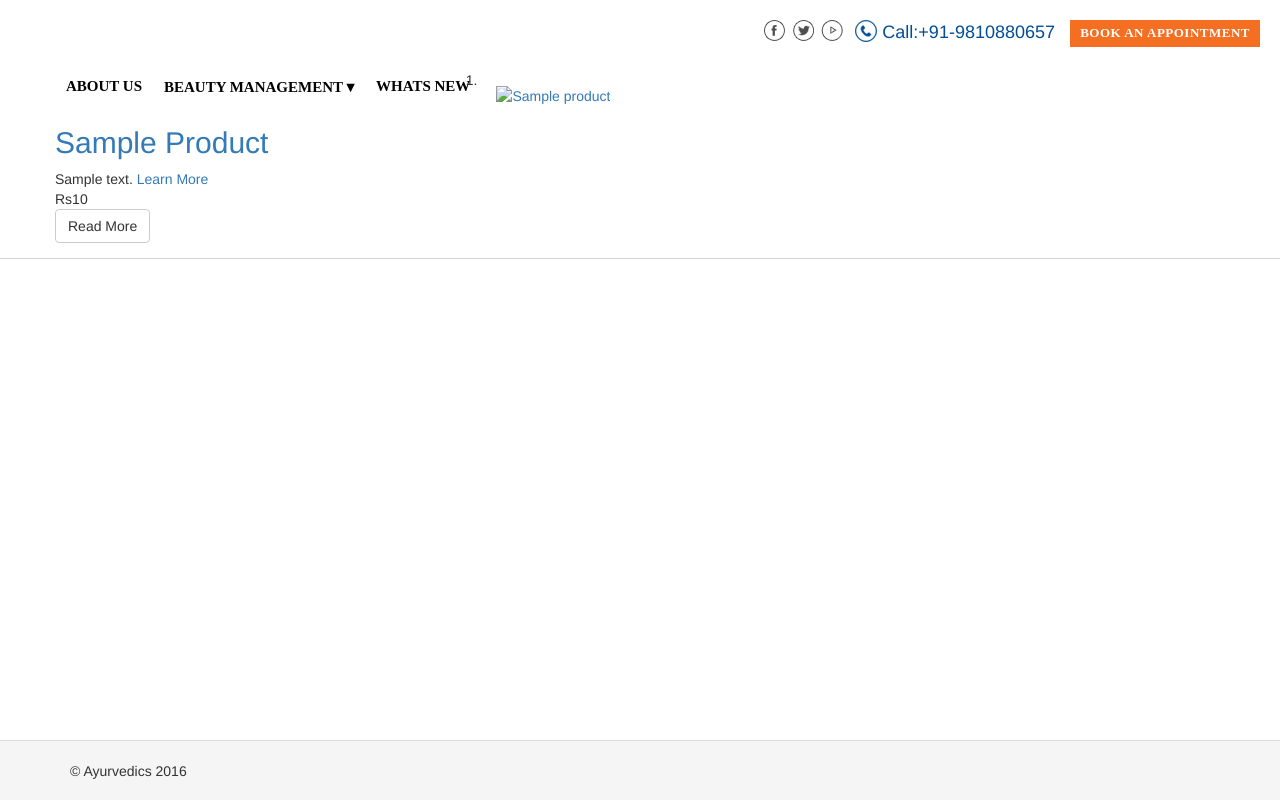
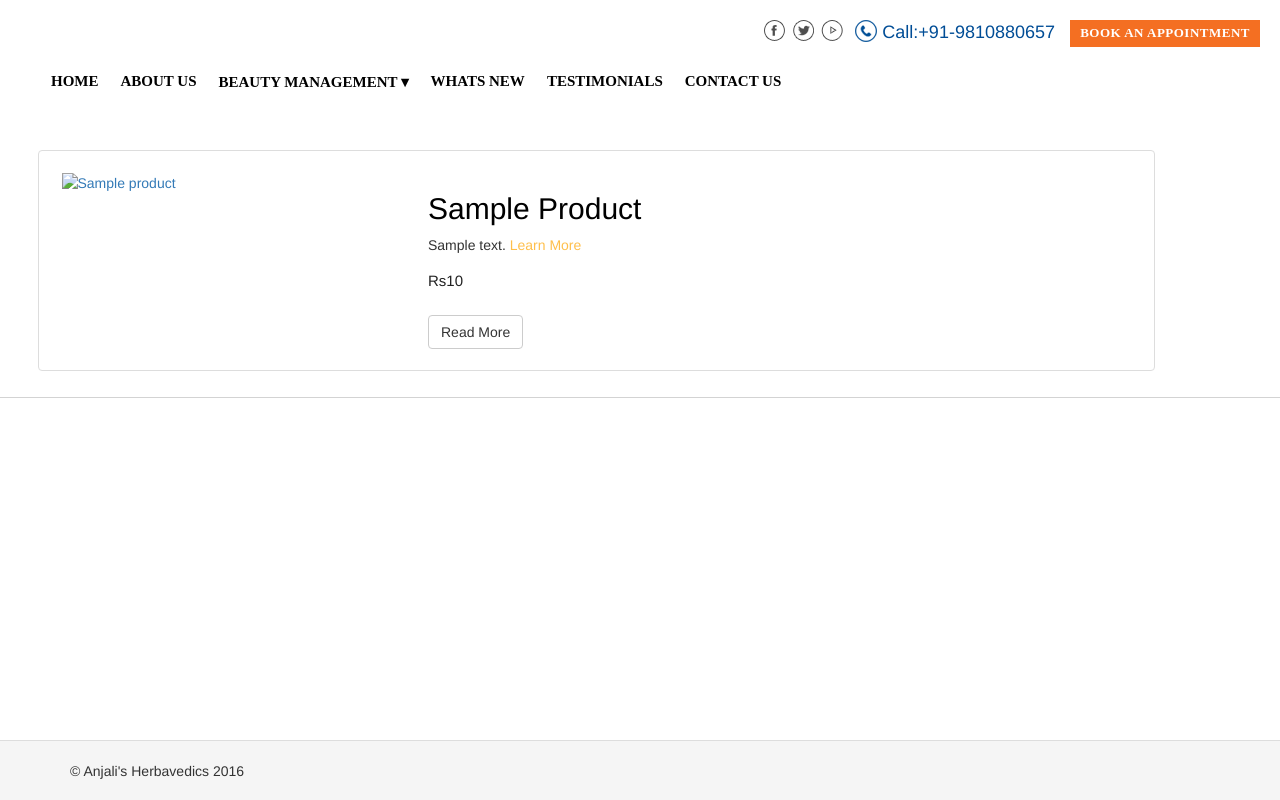
Before and after one commit to mohitkj/pclmaster, a Yii app: template views/site/listing.php in a window 1280 px wide. Run offline with PHP 8.4 and a stand-in for Yii, Linux system fonts and the light colour scheme; the template is opened without the code that fills it: most values are stand-ins (such as "Sample title", 1, 10 or a date in 2020); data that the repository does not hold is empty; some libraries are stand-ins or nearby versions.

Commit message:
add of new code

```diff
--- a/config/db.php
+++ b/config/db.php
@@ -2,7 +2,7 @@
 
 return [
     'class' => 'yii\db\Connection',
-    'dsn' => 'mysql:host=localhost;dbname=ayurvedics',
+    'dsn' => 'mysql:host=localhost;dbname=anjalisherbavedics',
     'username' => 'root',
     'password' => 'root',
     'charset' => 'utf8',
--- a/views/layouts/main.php
+++ b/views/layouts/main.php
@@ -20,13 +20,14 @@ AppAsset::register($this);
         <title><?= Html::encode($this->title) ?></title>
         <?php $this->head() ?>
         <script src="js/jquery-3.1.0.min.js"></script>
-
     </head>
     <body>
         <?php $this->beginBody() ?>
 
         <div class="wrap">
-            <div class="container">
+            <div class="top-header">
+                <div class="social-media-container">
+                    <div class="empty-div"></DIV>
                     <div class="social-media">
                         <a href="https://www.facebook.com/" title="Find us On Facebook" class="facebook-icon" target="_blank"></a>
                         <a href="https://twitter.com/" title="Find us On Twitter" class="twitter-icon" target="_blank"></a>
@@ -37,40 +38,62 @@ AppAsset::register($this);
                         <div class="call-us" style="display:none">Call:+91-9711482445</div>
                     </div>
                     <div class="book-appointment"><a href="javascript:void(0);" >BOOK AN APPOINTMENT</a> </div>
+                </div>
+                <div class="nav-container">
                     <UL class="navbar-1">
                         <LI>
-                        <A>ABOUT US</A<
+                            <a href="?r=site">HOME</A>
+                        </LI>
+                        <LI>
+                            <A>ABOUT US</A>
                         </LI>
                         <LI id="bm">
                             <A>BEAUTY MANAGEMENT &#9662;</A>
                             <UL class="navbar-internal" id='nav-bm' style="display:none">
                                 <LI>
-                                <A><span style="font-size:8px">&#x29FD;</span> Body Care Treatment</A<
+                                    <A href='?r=site/listing&category=Body%20Care'><span style="font-size:8px">&#x29FD;</span> Body Care Treatment</A>
                                 </LI>
                                 <LI>
-                                <A><span style="font-size:8px">&#x29FD;</span> Skin Care Treatment</A>
+                                    <A href='?r=site/listing&category=Skin%20Care'><span style="font-size:8px">&#x29FD;</span> Skin Care Treatment</A>
                                 </LI>
                                 <LI>
-                                <A><span style="font-size:8px">&#x29FD;</span> Hair Care Treatment</A>
+                                    <A href='?r=site/listing&category=Hair%20Care'><span style="font-size:8px">&#x29FD;</span> Hair Care Treatment</A>
                                 </LI>
                             </UL>
                         </LI>
                         <LI>
                             <a>WHATS NEW</A>
                         </LI>
+                        <LI>
+                            <a>TESTIMONIALS</A>
+                        </LI>
+                        <LI>
+                            <a>CONTACT US</A>
+                        </LI>
                     </UL>
+                </DIV>
+            </DIV>
+            <?php
+            if( isset($this->params['page_title'])){?>
+                <header class="page-title">
+                    <h2 style="color: rgba(0, 0, 0, .7);font-size: 28px"><?php echo $this->params['page_title'];?></h2>
+                </header>
+            <?php }
+                echo Breadcrumbs::widget([
+                    'links' => isset($this->params['breadcrumbs']) ? $this->params['breadcrumbs'] : [],
+                ]);
+            ?>
+            <div class="container">
                 <?= $content ?>
             </div>
         </div>
-
         <footer class="footer">
             <div class="container">
-                <p class="pull-left">&copy; Ayurvedics <?= date('Y') ?></p>
+                <p class="pull-left">&copy; Anjali's Herbavedics  <?= date('Y') ?></p>
 
                 <p class="pull-right"></p>
             </div>
         </footer>
-
         <?php $this->endBody() ?>
     </body>
 </html>
--- a/web/css/site.css
+++ b/web/css/site.css
@@ -14,7 +14,8 @@ body {
     padding: 70px 15px 5px;
     border-bottom: 1px solid lightgray;
     margin: 0px;
-    width:100%
+    width:100%;
+    padding-top: 0px
 }
 
 .footer {
@@ -98,6 +99,9 @@ a.desc:after {
     float:left;
     list-style: none ;
     margin-top:-5px;
+    position:absolute;
+    z-index:1;
+    top:70px
 }
 .navbar-1 > li { float:left ;
                  color: #292828;
@@ -119,6 +123,7 @@ a.desc:after {
     list-style: none;
     padding:0px;
     margin-top: 15px;
+    z-index:1
 }
 .navbar-internal li{
     float:none;
@@ -140,11 +145,13 @@ a.desc:after {
                  transition: all 0.6s ease 0s;
                  height: 22px;
                  width: 24px;
+                 z-index: 3
 
 }
 .social-media{ position: absolute;
                top: 20px;
-               right: 225px; }
+               right: 225px;
+z-index: 3}
 .facebook-icon{
     background-position: 3px top;
     margin-left: 5px
@@ -180,9 +187,89 @@ a.desc:after {
     top: 20px;
     position: absolute;
     right: 20px;
+    z-index: 3
 }
 .book-appointment a{
     color:white;
     text-decoration: none;
     font-weight: 600
 }
+.product-name a{
+    color:black;
+    text-decoration: none
+}
+.product-name a:hover{
+    color:blue;
+}
+.products-list{
+    list-style: none;
+    clear: both;
+    width: 90%;
+    padding-left:3%;
+    position: relative;
+    z-index: 1;
+    margin-top: 50px
+}
+.products-list li{
+    border: solid 1px #ddd;
+    border-radius: 4px;
+    margin-bottom: 1.5em;
+    padding: 1.5em 8px;
+}
+.review-price-block{
+    height: 60px;
+}
+.price-box{
+    padding-top: 15px;
+}
+.price{
+    color: #222222;
+    font-size: 15px;
+}
+a:hover, a:focus {
+    color: #597ab2;
+    text-decoration: none;
+}
+.learn-more{
+    color: orange;
+    opacity: 0.7;
+}
+.top-header{
+    display:block;
+    height: 100px
+}
+.top-header,.breadcrumbs-wrapper{
+    background: white
+}
+.social-media-container{
+    height: 50px;
+}
+.empty-div{
+    width: 70%;
+    height: 50px;
+    top: 20px;
+    position: absolute;
+    background: white;
+    z-index: 2
+}
+.nav-container{
+    background: white;
+    position:relative;
+    z-index:2;
+    height:120px;
+    top:-55px
+}
+.page-title{
+    width:200px;
+    padding-left: 30px;
+    background: white;
+    position:absolute;
+    z-index:2
+}
+.breadcrumb{
+    position:absolute;
+    z-index:2;
+    float:right ;
+    right:110px;
+    top:98px
+}
--- a/web/js/site.js
+++ b/web/js/site.js
@@ -1,7 +1,7 @@
 $(document).ready(function () {
     setTimeout(function () {
         showCall()
-    }, 3000)
+    }, 3000);
 });
 $('.navbar-1 li').on('mouseover', function () {
     $('.navbar-internal').hide();
@@ -10,12 +10,19 @@ $('.navbar-1 li').on('mouseover', function () {
         'display': '',
         'position': 'absolute',
         'left': $(this).offset().left,
-        'top': $(this).offset().top + $(this).parent().height(),
+        'top': $(this).offset().top + $(this).parent().height()-$('body').scrollTop()-60,
         'width': $(this).width()
     })
 })
 $(document).on('click', function () {
     $('.navbar-internal').fadeOut();
+});
+$(document).on('scroll',function(){
+   $('.nav-container').css({'top':$('body').scrollTop() -55 })
+   $('.breadcrumb').css({'top':$('body').scrollTop() + 65 + $('.navbar-1').height()+ 5})
+   $('.page-title').css({'top':$('body').scrollTop() + 65 + $('.navbar-1').height()+ 5})
+   $('.social-media,.book-appointment').css({'top':$('body').scrollTop()+20 })
+   $('.empty-div').css({'top':$('body').scrollTop()})
 });
 var index = 0;
 function showCall() {
```
Also changed, not shown: controllers/SiteController.php (+36 -0 lines). Lines whose indentation alone changed are shown as unchanged.
